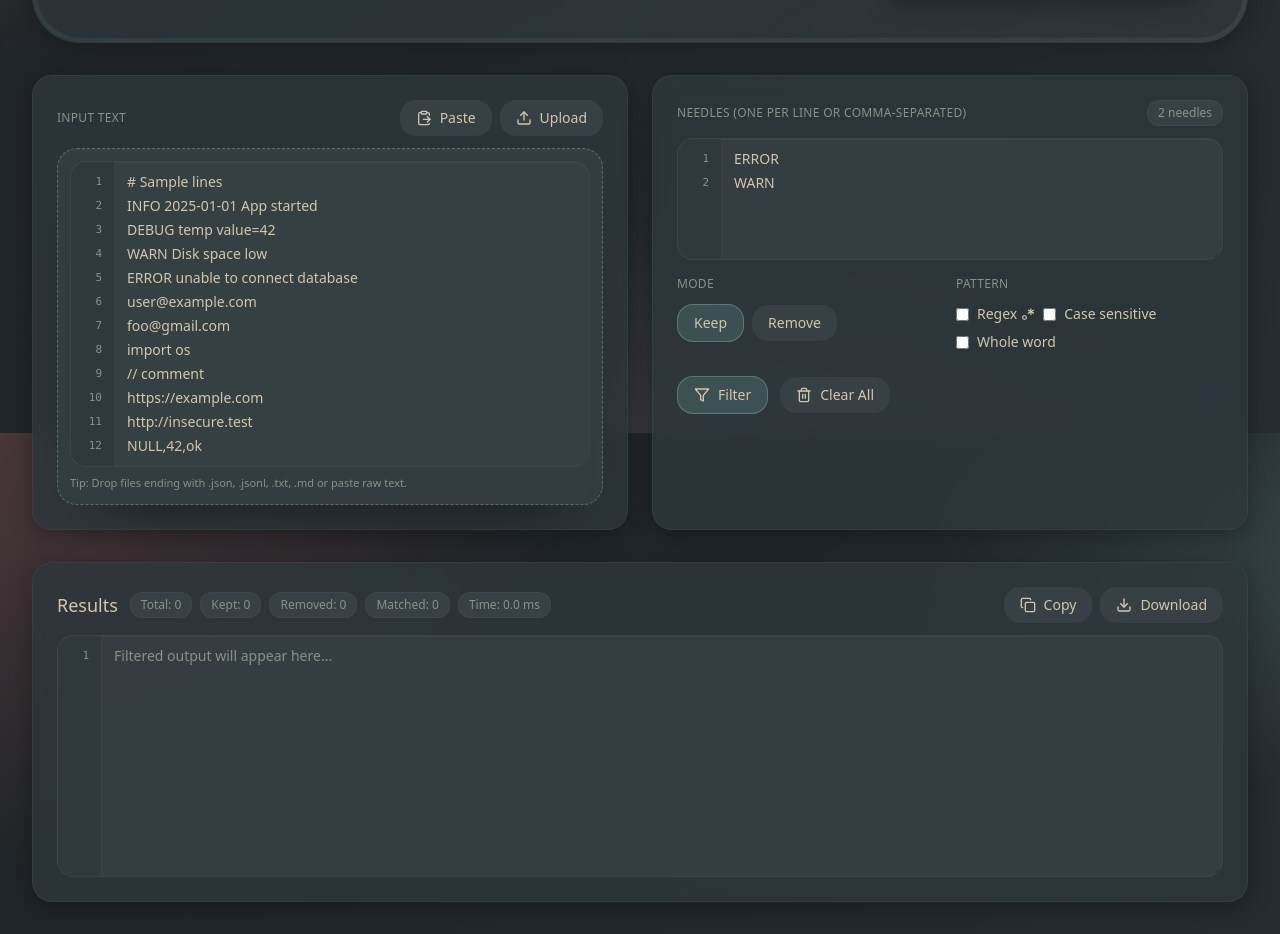
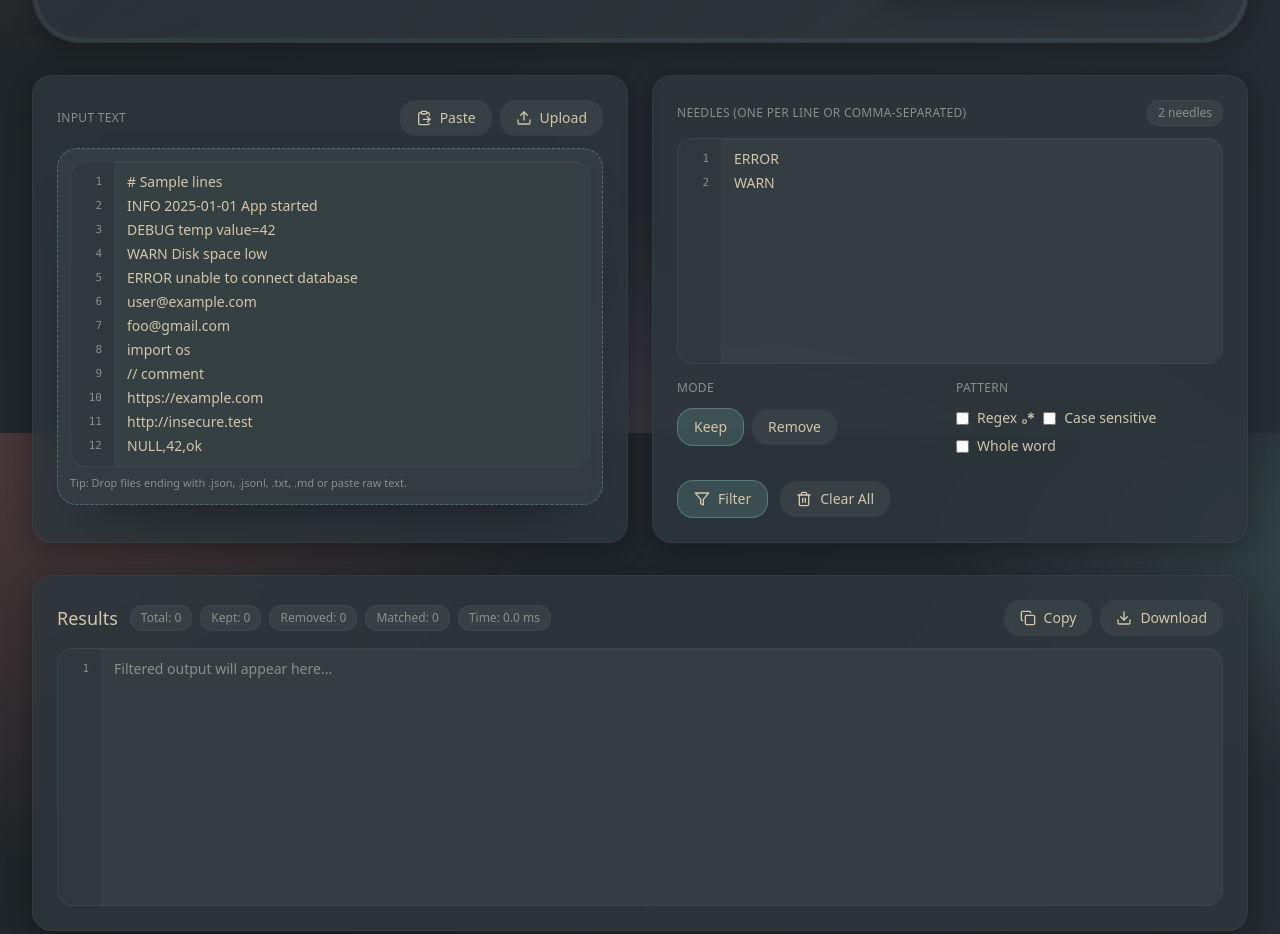
Before and after one commit to withLinda/selective-line-filter, a Next.js app: page / in a window 1280 px wide. Shown: the part 367-1301 px from the top of the page. Built offline with nearby package versions, Linux system fonts and the light colour scheme.

Commit message:
Refine textarea layout and gutter sync

```diff
--- a/app/globals.css
+++ b/app/globals.css
@@ -140,12 +140,25 @@ body {
   white-space: pre;
   min-width: 2.75rem;
   pointer-events: none;
+  will-change: transform;
 }
 
 .line-numbered-textarea {
   @apply w-full flex-1 bg-transparent px-3 py-2 text-sm text-fg placeholder:text-fg-subtle outline-none leading-6;
 }
 
+.textarea-balanced {
+  min-height: clamp(200px, 32vh, 360px);
+  max-height: min(65vh, 520px);
+  resize: vertical;
+}
+
+.textarea-compact {
+  min-height: clamp(140px, 28vh, 280px);
+  max-height: min(55vh, 360px);
+  resize: vertical;
+}
+
 .dropzone {
   @apply rounded-3xl border border-dashed border-accent-teal/40 bg-bg-3/70 p-3 transition-all duration-200 hover:border-accent-mint/60 hover:bg-bg-3/80 hover:shadow-soft backdrop-blur;
   box-shadow: inset 0 1px 0 rgba(255, 255, 255, 0.04), 0 30px 60px -45px rgba(0, 0, 0, 0.8);
--- a/app/page.tsx
+++ b/app/page.tsx
@@ -101,7 +101,7 @@ const LineNumberedTextarea = forwardRef<HTMLTextAreaElement, LineNumberedTextare
       if (!textarea || !numbers) return;
 
       const syncScroll = () => {
-        numbers.scrollTop = textarea.scrollTop;
+        numbers.style.transform = `translateY(${-textarea.scrollTop}px)`;
       };
 
       textarea.addEventListener("scroll", syncScroll);
@@ -116,7 +116,7 @@ const LineNumberedTextarea = forwardRef<HTMLTextAreaElement, LineNumberedTextare
       const textarea = textareaRef.current;
       const numbers = numberRef.current;
       if (!textarea || !numbers) return;
-      numbers.scrollTop = textarea.scrollTop;
+      numbers.style.transform = `translateY(${-textarea.scrollTop}px)`;
     }, [normalizedValue]);
 
     return (
@@ -378,7 +378,7 @@ export default function Home() {
               <LineNumberedTextarea
                 ref={inputRef}
                 spellCheck={false}
-                className="min-h-[260px] resize-y"
+                className="textarea-balanced"
                 placeholder="Paste or type your lines here..."
                 value={input}
                 onChange={(e) => setInput(e.target.value)}
@@ -411,7 +411,7 @@ export default function Home() {
               </div>
               <LineNumberedTextarea
                 spellCheck={false}
-                className="min-h-[120px] resize-y"
+                className="textarea-compact"
                 placeholder={"Examples: ERROR\n^WARN\n\\.com$"}
                 value={needles}
                 onChange={(e) => setNeedles(e.target.value)}
@@ -531,7 +531,7 @@ export default function Home() {
           <LineNumberedTextarea
             ref={outputRef}
             spellCheck={false}
-            className="min-h-[240px] resize-y"
+            className="textarea-balanced"
             containerClassName="bg-bg-3/60"
             placeholder="Filtered output will appear here..."
             value={output}
```
